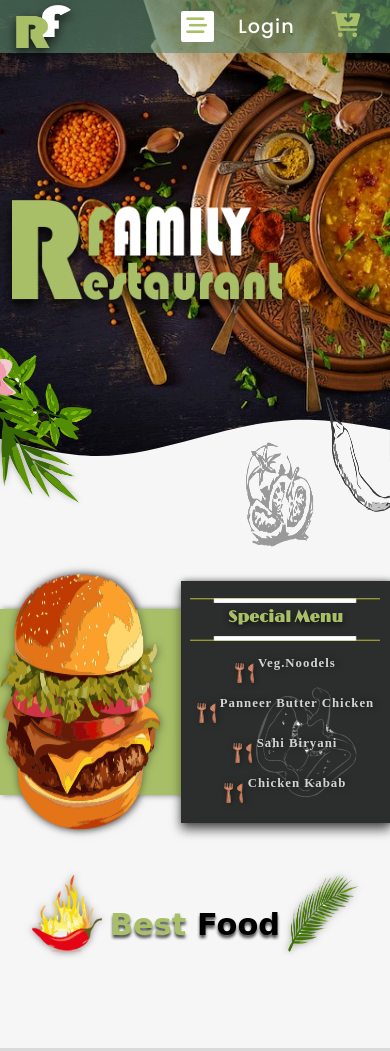
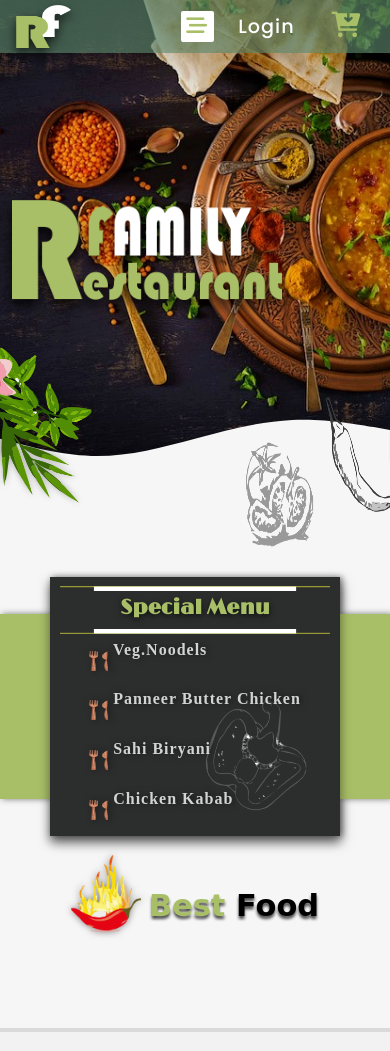
Before and after one commit to nalawade07/v-fitness, a PHP site: page /index.html in a window 390 px wide. Run offline with PHP 8.4, Linux system fonts and the light colour scheme; some libraries are stand-ins or nearby versions; some web fonts are replaced.

Commit message:
Add files via upload

```diff
--- a/index.html
+++ b/index.html
@@ -142,9 +142,9 @@
             <div class="sec_name">
             <h2> <span> Best </span> Food </h2>
         </div>
-        <div class="img">
+        <!-- <div class="img">
         <img src="IMG/leaf2.png" alt="">
-    </div>
+    </div> -->
         </div>
     </div>
 
--- a/style.css
+++ b/style.css
@@ -441,7 +441,7 @@
         height:155px
     }
     .flavers{
-width:290px;
+width:210px;
 height:200px;
     }
     .flavers img{
@@ -449,9 +449,9 @@
         height:100%;
     }
     .tomato{
-        width:250px;
-        height:210px;
-        top:-6.3rem;
+        width:210px;
+        height:220px;
+        top:-7rem;
      }
     .tomato img{
     width:100%;
@@ -461,7 +461,7 @@
 /* ///////////////  about  ///////////// */
 
 .about_container{
-    margin:-3.3rem auto;
+    margin:-4.2rem auto;
     padding:0rem 1rem;
 }
 
@@ -490,7 +490,7 @@
     align-items: center;
     justify-content:center;
     width:85%;
-    margin:1rem auto;
+    margin:-4.5rem auto;
     padding:6rem 0rem;
     text-align: center;
     grid-column-gap:1rem;
@@ -528,7 +528,7 @@
 /* ///////////////  about  ///////////// */
 
 .about_container{
-    margin:-3.2rem auto;
+    margin:-4rem auto;
     padding:0rem 1rem;
 }
 
@@ -569,8 +569,8 @@
     }
 
     .flavers{
-        width:260px;
-        height:205px;
+        width:210px;
+        height:190px;
         }
         .flavers img{
             width:100%;
@@ -595,7 +595,7 @@
        }
 
 .about_container{
-    margin:-3.6rem auto;
+    margin:-4rem auto;
     padding:0rem 1rem;
     grid-column-gap:1rem;
 }
@@ -685,8 +685,8 @@
         height:100%;
        }
        .flavers{
-        width:200px;
-        height:190px;
+        width:180px;
+        height:170px;
         }
         .flavers img{
             width:100%;
@@ -701,7 +701,7 @@
                 }
 
          .about_container{
-             margin:-3.6rem auto;
+             margin:-4rem auto;
              padding:0rem 1rem;
              grid-column-gap:1rem;
          }
@@ -738,7 +738,7 @@
                   /* ///////////////  about  ///////////// */
 
          .about_container{
-             margin:-3.6rem auto;
+             margin:-4rem auto;
              padding:1rem .3rem;
              grid-column-gap:1rem;
          }
@@ -778,7 +778,7 @@
 
                       .about_container{
                           height:25vh;
-                        margin:-3.6rem auto;
+                        margin:-3.8rem auto;
                         /* flex-direction: column; */
                         padding:1rem 0rem;
                         grid-column-gap:1rem;
@@ -854,7 +854,7 @@
 
    .about_container{
     height:25vh;
-  margin:-3.5rem auto;
+  margin:-4rem auto;
   /* flex-direction: column; */
   padding:1rem 0rem;
   grid-column-gap:1rem;
@@ -893,7 +893,7 @@
 
 }
 
-@media(max-width:430px){
+@media(max-width:443px){
 
 
 /* ////////////   heder    /////////////// */
@@ -953,73 +953,6 @@
    /* ///////////////  about  ///////////// */
 
 
-   .about_container{
-    height:22vh;
-  margin:-1.3rem auto;
-  /* flex-direction: column; */
-  padding:1rem 0rem;
-  grid-column-gap:1.3rem;
-  grid-row-gap:1rem;
-  /* background-color:transparent; */
-}
-
-
-.burger_img{
-  width:214px;
-  height:257px;
-}
-.menu_card{
-  padding:.5rem .6rem;
-}
-.menu_hed img{
-  width:190px;
-  height:5px;
-}
-.menu_hed{
-    padding-bottom:.6rem;
-}
-
-.menu_hed h3{
-font-size:1rem;
-color: var(--olive);
-}
-.names_menu li{
-    text-align: center;
-  font-size:.8rem;
-  padding:.5rem .2rem;
-  font-weight: bolder;
-  color:lightgray;
-}
-.names_menu li img{
-  height:20px;
-  width:19px;
-}
-
-/* ///////////////////    food sec   /////////////////////// */
-
-.content{
-    display: flex;
-    align-items: center;
-    justify-content:center;
-    width:85%;
-    margin:-2rem auto;
-    padding:6rem 0rem;
-    text-align: center;
-    grid-column-gap:.5rem;
-}
-.sec_name h2{
-    font-size:1.9rem;
-}
-
-.content .img{
-width:70px;
-height:77px;
-}
-
-}
-
-
-@media (max-width:374px){
 
 
    /* ///////////////  about  ///////////// */
@@ -1063,4 +996,76 @@
   width:19px;
 }
 
+
+
+
+/*
+   .about_container{
+    height:22vh;
+  margin:-1.3rem auto;
+  padding:1rem 0rem;
+  grid-column-gap:1.3rem;
+  grid-row-gap:1rem;
+} */
+
+/*
+.burger_img{
+  width:214px;
+  height:257px;
 }
+.menu_card{
+  padding:.5rem .6rem;
+}
+.menu_hed img{
+  width:190px;
+  height:5px;
+}
+.menu_hed{
+    padding-bottom:.6rem;
+}
+
+.menu_hed h3{
+font-size:1rem;
+color: var(--olive);
+}
+.names_menu li{
+    text-align: center;
+  font-size:.8rem;
+  padding:.5rem .2rem;
+  font-weight: bolder;
+  color:lightgray;
+}
+.names_menu li img{
+  height:20px;
+  width:19px;
+} */
+
+/* ///////////////////    food sec   /////////////////////// */
+
+.content{
+    display: flex;
+    align-items: center;
+    justify-content:center;
+    width:85%;
+    margin:-3.5rem auto;
+    padding:6rem 0rem;
+    text-align: center;
+    grid-column-gap:.5rem;
+}
+.sec_name h2{
+    font-size:1.9rem;
+}
+
+.content .img{
+width:70px;
+height:77px;
+}
+
+}
+
+
+@media (max-width:374px){
+
+
+
+}
```
